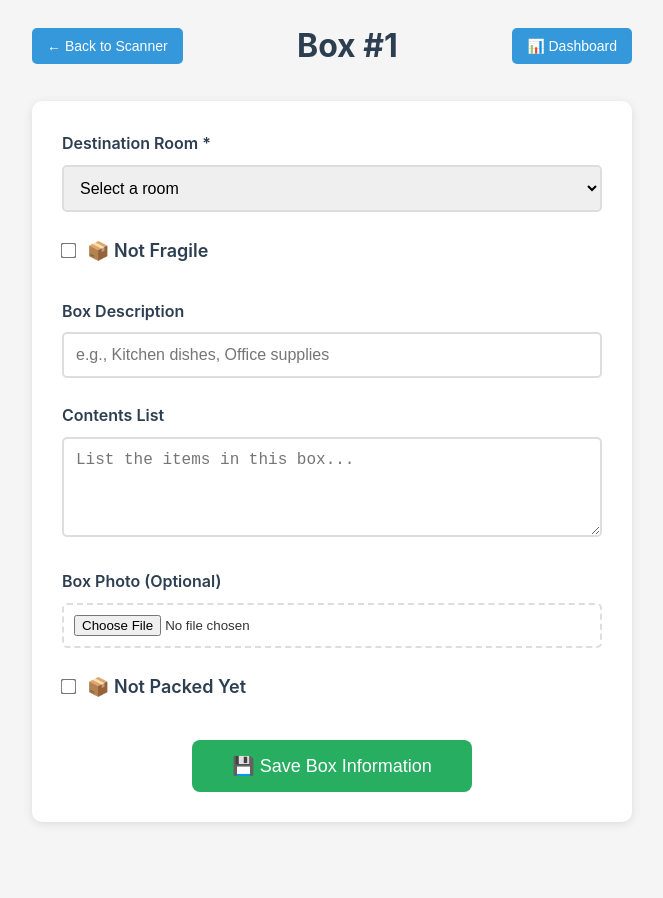
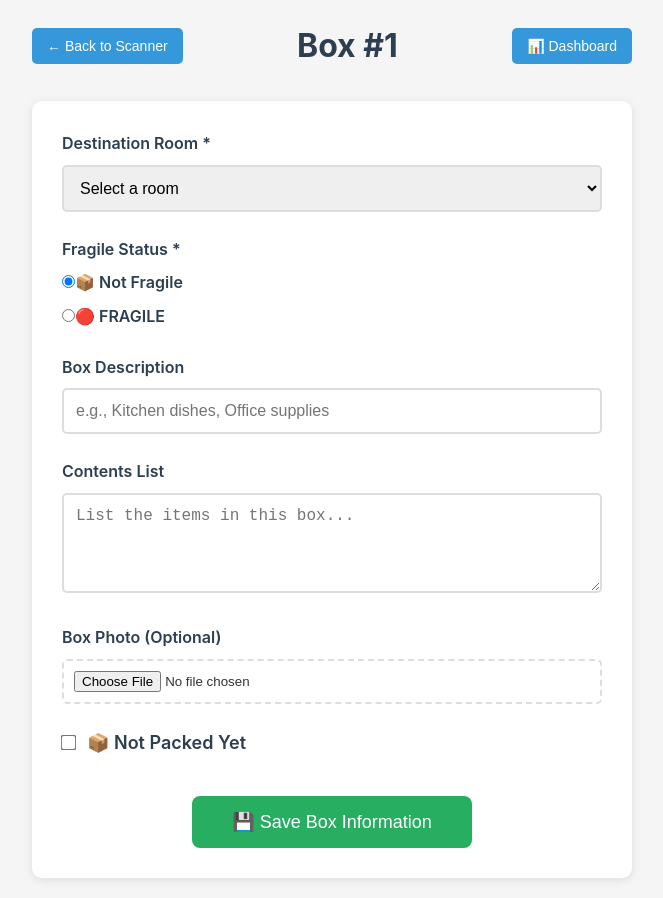
Before and after one commit to ulettjd/qr-box-tracker, a React (Create React App) app: page /1/1/1 in a window 1280 px wide. Shown: the whole page, without its empty margins (308-971 px from the left). Before the commit the page ends 842 px from the top, so only its background shows below. Built offline with nearby package versions, Linux system fonts and the light colour scheme.

Commit message:
Update BoxForm.js

```diff
--- a/src/components/BoxForm.js
+++ b/src/components/BoxForm.js
@@ -136,19 +136,32 @@ const boxData = {
           </select>
         </div>
 
-        <div className="form-group checkbox-group">
-          <label className="checkbox-label">
-            <input
-              type="checkbox"
-              name="fragile"
-              checked={formData.fragile}
-              onChange={handleInputChange}
-            />
-            <span className="checkbox-text">
-              {formData.fragile ? '🔴 FRAGILE' : '📦 Not Fragile'}
-            </span>
-          </label>
-        </div>
+<div className="form-group">
+  <label>Fragile Status *</label>
+  <div className="radio-group">
+    <label className="radio-label">
+      <input
+        type="radio"
+        name="fragile"
+        value="false"
+        checked={formData.fragile === false}
+        onChange={(e) => setFormData(prev => ({ ...prev, fragile: false }))}
+      />
+      <span className="radio-text">📦 Not Fragile</span>
+    </label>
+
+    <label className="radio-label">
+      <input
+        type="radio"
+        name="fragile"
+        value="true"
+        checked={formData.fragile === true}
+        onChange={(e) => setFormData(prev => ({ ...prev, fragile: true }))}
+      />
+      <span className="radio-text">🔴 FRAGILE</span>
+    </label>
+  </div>
+</div>
 
         <div className="form-group">
           <label htmlFor="description">Box Description</label>
```
